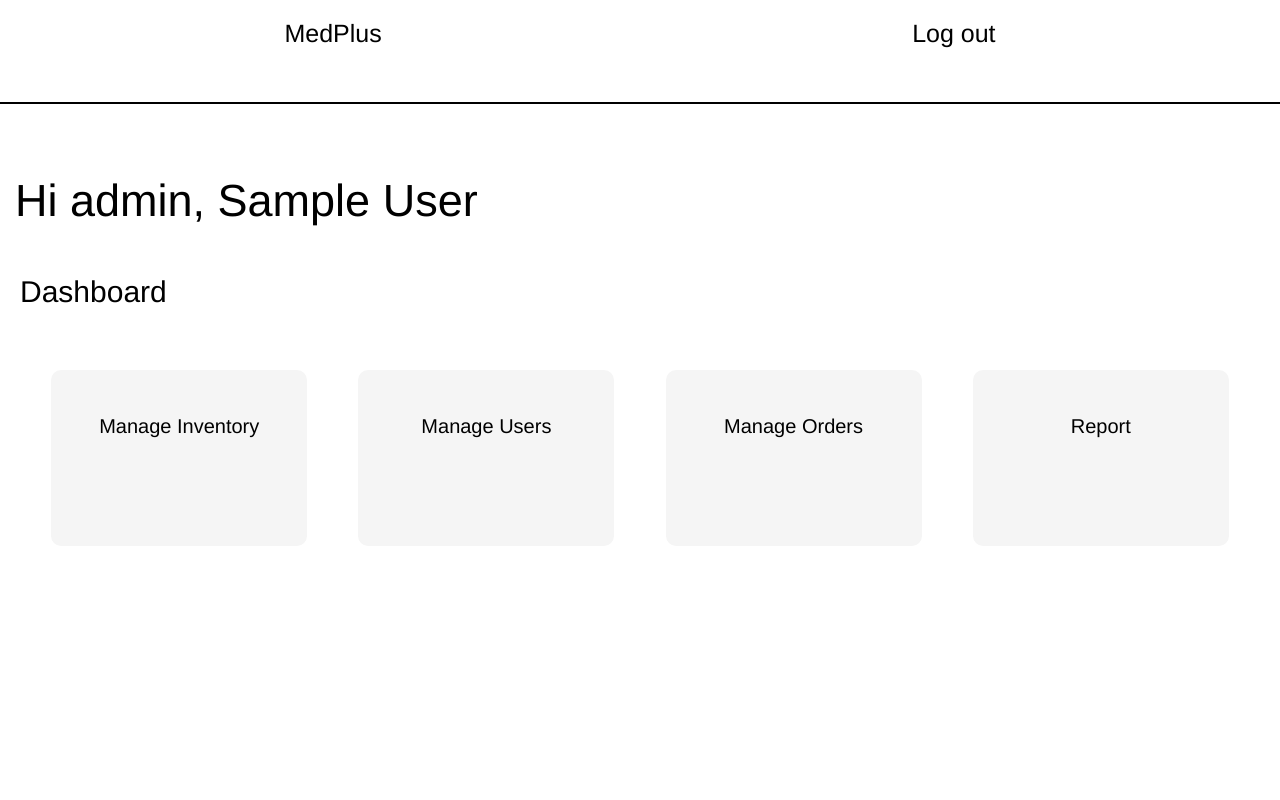
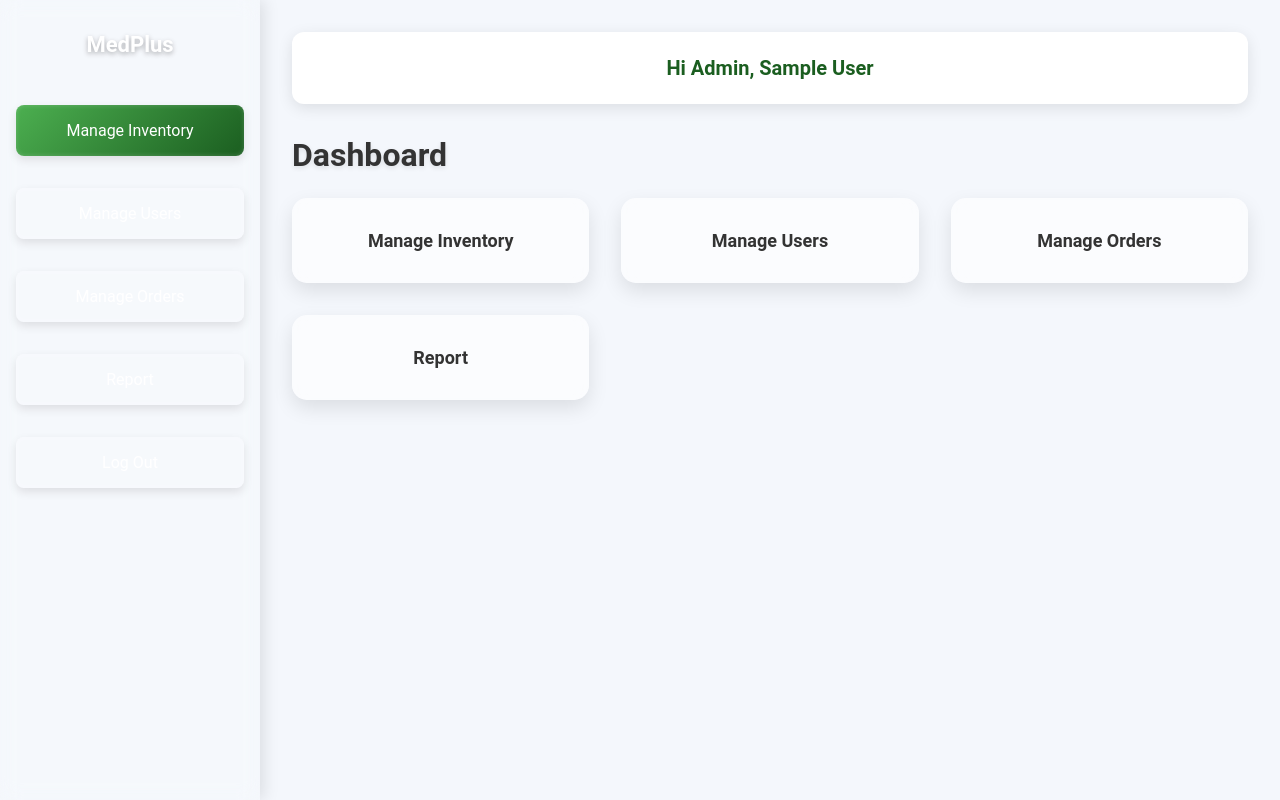
Before and after one commit to YarmikPatel/Online-Medical-Store, a PHP site: page /admin_dashboard.php in a window 1280 px wide. Run offline with PHP 8.4, Linux system fonts and the light colour scheme; the visitor is signed in with stand-in values (Sample User, id 1).

Commit message:
Added css to admin dashboard in backend folder

```diff
--- a/Backend/admin_dashboard.css
+++ b/Backend/admin_dashboard.css
@@ -1,4 +1,4 @@
-*{
+/* *{
     margin: 0;
     padding: 0;
     font-family:'Franklin Gothic Medium', 'Arial Narrow', Arial, sans-serif;
@@ -7,12 +7,12 @@
 
 html, body{
     height: 100%;
-    width: 100%;
-    /* background-color: brown;  */
-}
+    width: 100%; */
+    /* background-color: brown;
+} */
 
-.menu{
-    /* background-color: green; */
+/* .menu{
+    background-color: green;
     display: flex;
     flex-wrap:wrap-reverse;
     list-style: none;
@@ -32,11 +32,11 @@ html, body{
     height: 13%;
     width: 100vw;
     border-bottom: 2px solid black;
-    /* background-color: blue; */
+    background-color: blue;
 }
 
 .welcm{
-    /* background-color: aqua; */
+    background-color: aqua;
     height: 17%;
     width: 100vw;
     margin-top: 15px;
@@ -50,7 +50,7 @@ html, body{
 }
 
 .dash-text{
-    /* background-color: blueviolet; */
+    background-color: blueviolet;
     margin-top: 10px;
     height: 10%;
     width: 100vw;
@@ -63,7 +63,7 @@ html, body{
 }
 
 .main{
-    /* background-color: cadetblue; */
+    background-color: cadetblue;
     margin-top: 15px;
     height: 40%;
     display: flex;
@@ -75,8 +75,8 @@ html, body{
     width: 20%;
     height: 55%;
     margin-top: 10px;
-    text-align: center;/* text */
-    padding-top: 45px;/* text */
+    text-align: center;
+    padding-top: 45px;
     border-radius: 10px;
 }
 
@@ -84,7 +84,7 @@ html, body{
     text-decoration: none;
     color: black;
     font-size: 20px;
-}
+} */
 /*#mi{
     background-color: aqua;
 }
@@ -100,3 +100,182 @@ html, body{
 #rpt{
     background-color: yellow;
 }*/
+
+
+/* General Reset */
+* {
+    margin: 0;
+    padding: 0;
+    box-sizing: border-box;
+}
+
+body {
+    font-family: 'Roboto', sans-serif;
+    background: #f4f7fc;
+    color: #333;
+    overflow-x: hidden;
+}
+
+/* Navigation Bar */
+.nav-bar {
+    background: linear-gradient(135deg, #4caf50, #1b5e20);
+    color: #ffffff;
+    padding: 1rem 2rem;
+    display: flex;
+    justify-content: space-between;
+    align-items: center;
+    box-shadow: 0 4px 10px rgba(0, 0, 0, 0.1);
+}
+
+.nav-bar .menu {
+    list-style: none;
+    display: flex;
+    align-items: center;
+}
+
+.nav-bar .menu li {
+    margin-right: 2rem;
+}
+
+.nav-bar .menu li a {
+    text-decoration: none;
+    font-size: 18px;
+    color: #ffffff;
+    font-weight: 600;
+    transition: color 0.3s;
+}
+
+.nav-bar .menu li a:hover {
+    color: #c8f0d6;
+}
+
+/* Sidebar */
+.sidebar {
+    position: fixed;
+    top: 0;
+    left: 0;
+    width: 260px;
+    height: 100vh;
+    background: rgba(255, 255, 255, 0.15);
+    backdrop-filter: blur(10px);
+    box-shadow: 4px 0px 15px rgba(0, 0, 0, 0.1);
+    display: flex;
+    flex-direction: column;
+    align-items: center;
+    padding: 2rem 1rem;
+    color: #ffffff;
+}
+
+.sidebar .logo {
+    font-size: 22px;
+    font-weight: bold;
+    margin-bottom: 2rem;
+    text-shadow: 0 2px 5px rgba(0, 0, 0, 0.3);
+}
+
+.sidebar a {
+    text-decoration: none;
+    color: #ffffff;
+    font-size: 16px;
+    padding: 1rem 1.5rem;
+    margin: 1rem 0;
+    border-radius: 8px;
+    width: 100%;
+    text-align: center;
+    transition: all 0.3s ease;
+    background: rgba(255, 255, 255, 0.1);
+    box-shadow: inset 0 0 5px rgba(255, 255, 255, 0.2), 0 4px 10px rgba(0, 0, 0, 0.1);
+}
+
+.sidebar a:hover {
+    background: linear-gradient(135deg, #4caf50, #1b5e20);
+    color: #ffffff;
+    transform: scale(1.05);
+}
+
+.sidebar .active {
+    background: linear-gradient(135deg, #4caf50, #1b5e20);
+    color: #ffffff;
+}
+
+/* Main Content */
+.main-content {
+    margin-left: 260px;
+    padding: 2rem;
+    min-height: 100vh;
+    background: #f4f7fc;
+    transition: margin-left 0.3s ease;
+}
+
+.welcm {
+    background: #ffffff;
+    padding: 1.5rem 2rem;
+    border-radius: 12px;
+    box-shadow: 0 4px 15px rgba(0, 0, 0, 0.1);
+    margin-bottom: 2rem;
+    text-align: center;
+    color: #1b5e20;
+    font-size: 20px;
+    font-weight: bold;
+}
+
+.dash-text {
+    font-size: 32px;
+    font-weight: bold;
+    color: #333;
+    margin-bottom: 1.5rem;
+    text-shadow: 0 2px 5px rgba(0, 0, 0, 0.1);
+}
+
+/* Dashboard Items */
+.dashboard-items {
+    display: grid;
+    grid-template-columns: repeat(auto-fit, minmax(240px, 1fr));
+    gap: 2rem;
+}
+
+.dashboard-card {
+    background: rgba(255, 255, 255, 0.6);
+    backdrop-filter: blur(8px);
+    border-radius: 15px;
+    padding: 2rem;
+    text-align: center;
+    transition: all 0.3s ease-in-out;
+    position: relative;
+    box-shadow: 0 8px 20px rgba(0, 0, 0, 0.1);
+}
+
+.dashboard-card:hover {
+    transform: translateY(-10px);
+    box-shadow: 0 12px 30px rgba(0, 0, 0, 0.2);
+}
+
+.dashboard-card a {
+    text-decoration: none;
+    font-size: 18px;
+    font-weight: bold;
+    color: #333;
+}
+
+.dashboard-card:hover a {
+    color: #1b5e20;
+}
+
+/* Smooth Scrollbar */
+.sidebar::-webkit-scrollbar {
+    width: 8px;
+}
+
+.sidebar::-webkit-scrollbar-thumb {
+    background: rgba(255, 255, 255, 0.4);
+    border-radius: 8px;
+}
+
+.sidebar::-webkit-scrollbar-thumb:hover {
+    background: rgba(255, 255, 255, 0.6);
+}
+
+
+::-webkit-scrollbar {
+    display: none;
+}
--- a/Backend/admin_dashboard.php
+++ b/Backend/admin_dashboard.php
@@ -1,9 +1,9 @@
-<?php
+ <?php
      include('admin_session.php');
     include('connection.php');
 ?>
 
-<!DOCTYPE html>
+<!--<!DOCTYPE html>
 <html lang="en">
 <head>
     <meta charset="UTF-8">
@@ -22,7 +22,7 @@
         <p>
             <?php
                 // Admin specific content
-                 echo "<br>Hi admin, " . $_SESSION['admin_name'];
+                 //echo "<br>Hi admin, " . $_SESSION['admin_name'];
 
             ?>
         </p>
@@ -37,4 +37,37 @@
         <div class="dashboard-items" id="rpt"><a href="report.php">Report</a></div>
     </div>
 </body>
+</html> -->
+
+<!DOCTYPE html>
+<html lang="en">
+<head>
+    <meta charset="UTF-8">
+    <meta name="viewport" content="width=device-width, initial-scale=1.0">
+    <link rel="stylesheet" href="admin_dashboard.css">
+    <title>Admin Dashboard</title>
+</head>
+<body>
+<div class="sidebar">
+    <div class="logo">MedPlus</div>
+    <a href="manage_inventory.php" class="active">Manage Inventory</a>
+    <a href="manage_users.php">Manage Users</a>
+    <a href="manage_orders.php">Manage Orders</a>
+    <a href="report.php">Report</a>
+    <a href="admin_logout.php">Log Out</a>
+</div>
+<div class="main-content">
+    <div class="welcm">
+        <p>Hi Admin, <?php echo $_SESSION['admin_name']; ?></p>
+    </div>
+    <div class="dash-text">Dashboard</div>
+    <div class="dashboard-items">
+        <div class="dashboard-card"><a href="manage_inventory.php">Manage Inventory</a></div>
+        <div class="dashboard-card"><a href="manage_users.php">Manage Users</a></div>
+        <div class="dashboard-card"><a href="manage_orders.php">Manage Orders</a></div>
+        <div class="dashboard-card"><a href="report.php">Report</a></div>
+    </div>
+</div>
+
+</body>
 </html>
```
